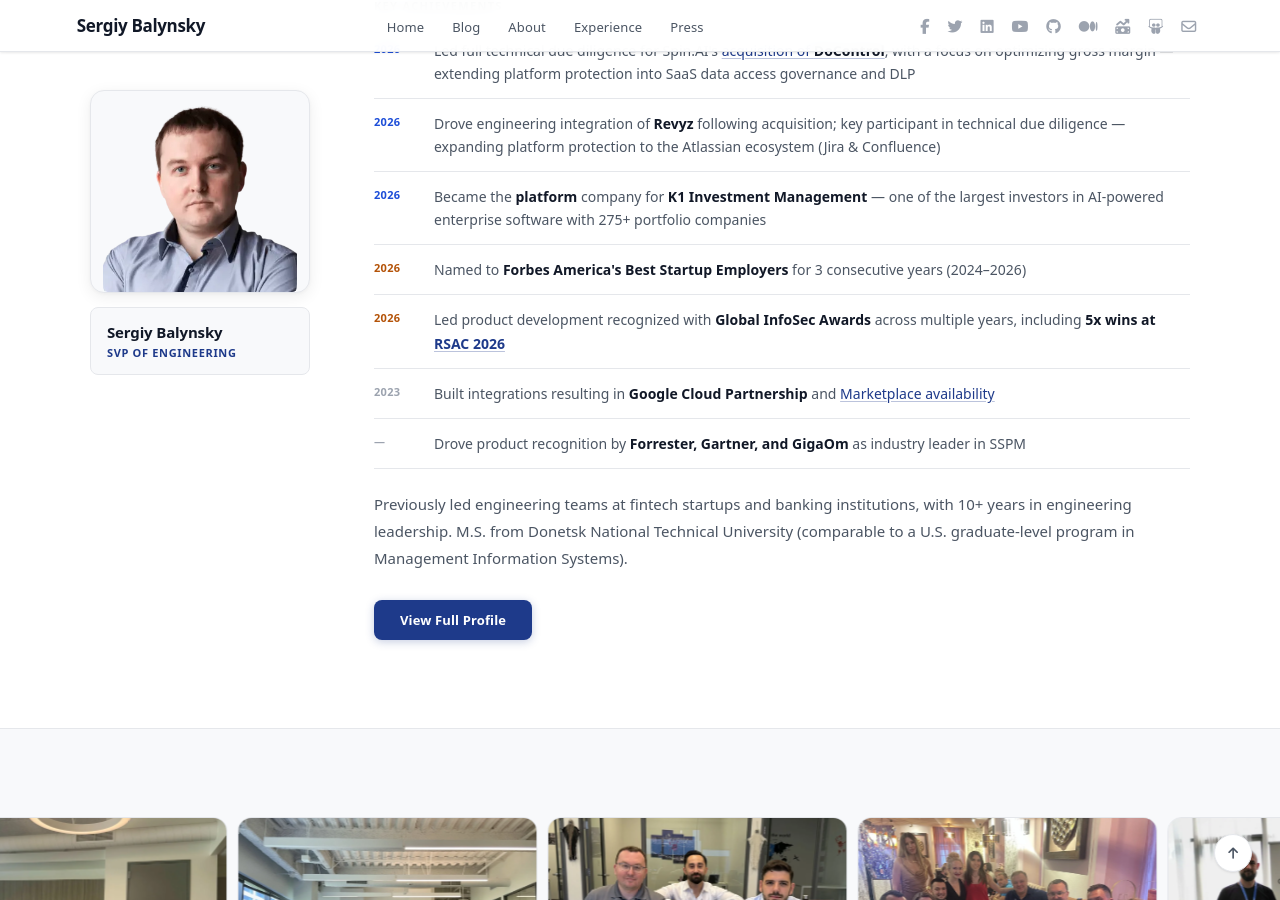
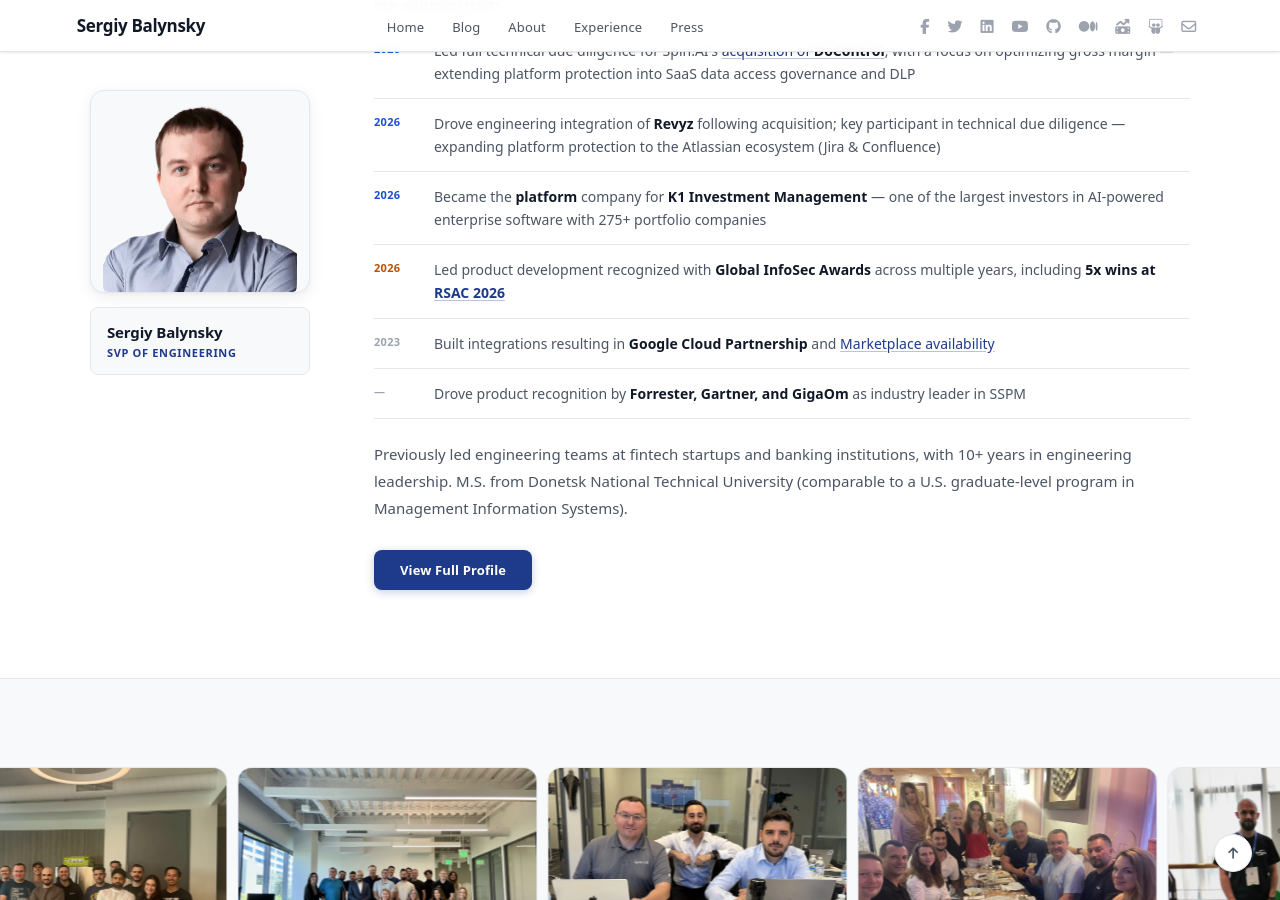
Before and after one commit to balynsky/personal-site, a Jekyll site: the page built from index.html, in a window 1280 px wide and 900 px high, scrolled down 1493 px. Built offline with Jekyll 4.4.1, drawn with Linux system fonts in a browser that asks for light colours; nearby versions of some CDN libraries.

Commit message:
Remove Forbes America's Best Startup Employers

```diff
--- a/_includes/about-section.html
+++ b/_includes/about-section.html
@@ -48,10 +48,6 @@
                 </div>
                 <div class="milestone is-award reveal">
                     <span class="milestone-year">2026</span>
-                    <div class="milestone-content">Named to <b>Forbes America's Best Startup Employers</b> for 3 consecutive years (2024–2026)</div>
-                </div>
-                <div class="milestone is-award reveal">
-                    <span class="milestone-year">2026</span>
                     <div class="milestone-content">Led product development recognized with <b>Global InfoSec Awards</b> across multiple years, including <b>5x wins at <a href="https://www.newsfilecorp.com/release/290205/Spin.AI-Named-Winner-of-the-Coveted-Global-InfoSec-Awards-During-RSAC-Conference-2026">RSAC 2026</a></b></div>
                 </div>
                 <div class="milestone reveal">
```
